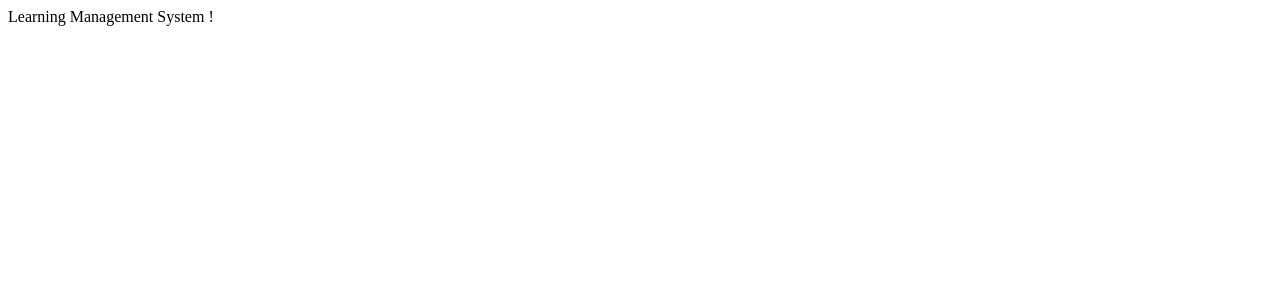
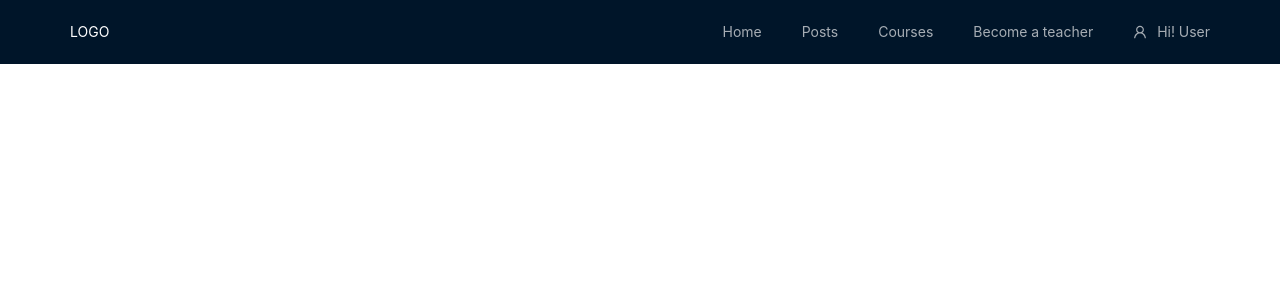
Before and after one commit to palakgupta2712/lms-project-aws, a React (Create React App) app: page / in a window 1280 px wide. Shown: the top 300 px of the page. Built offline with nearby package versions, Linux system fonts and the light colour scheme; the HTML template or start-up script is replaced by a standard one.

Commit message:
Navbar.js added

```diff
--- a/src/App.js
+++ b/src/App.js
@@ -1,10 +1,9 @@
-import React from 'react';
+import React from "react";
+import Navbar from "./components/Navbar";
 
 function App() {
   return (
-    <div>
-      Learning Management System !
-    </div>
+    <Navbar />
   );
 }
 
--- /dev/null
+++ b/src/components/Navbar.js
@@ -0,0 +1,32 @@
+import React from "react";
+import "../index.css";
+import "antd/dist/antd.css";
+import { Menu, Layout } from "antd";
+import { UserOutlined } from "@ant-design/icons";
+const { SubMenu } = Menu;
+const { Header } = Layout;
+
+function Navbar() {
+  return (
+    <div>
+      <Layout>
+        <Header theme="light">
+          <span className="logo"> LOGO </span>
+          <Menu theme="dark" mode="horizontal" style={{ float: "right" }}>
+            <Menu.Item key="1">Home</Menu.Item>
+            <Menu.Item key="2">Posts</Menu.Item>
+            <Menu.Item key="3">Courses</Menu.Item>
+            <Menu.Item key="4">Become a teacher</Menu.Item>
+            <SubMenu key="sub1" icon={<UserOutlined />} title="Hi! User">
+              <Menu.Item>View Profile</Menu.Item>
+              <Menu.Item>Settings</Menu.Item>
+              <Menu.Item>Logout</Menu.Item>
+            </SubMenu>
+          </Menu>
+        </Header>
+      </Layout>
+    </div>
+  );
+}
+
+export default Navbar;
--- /dev/null
+++ b/src/index.css
@@ -0,0 +1,5 @@
+.logo {
+   float: left;
+   color: white;
+   margin: 0px 20px;
+}
```
